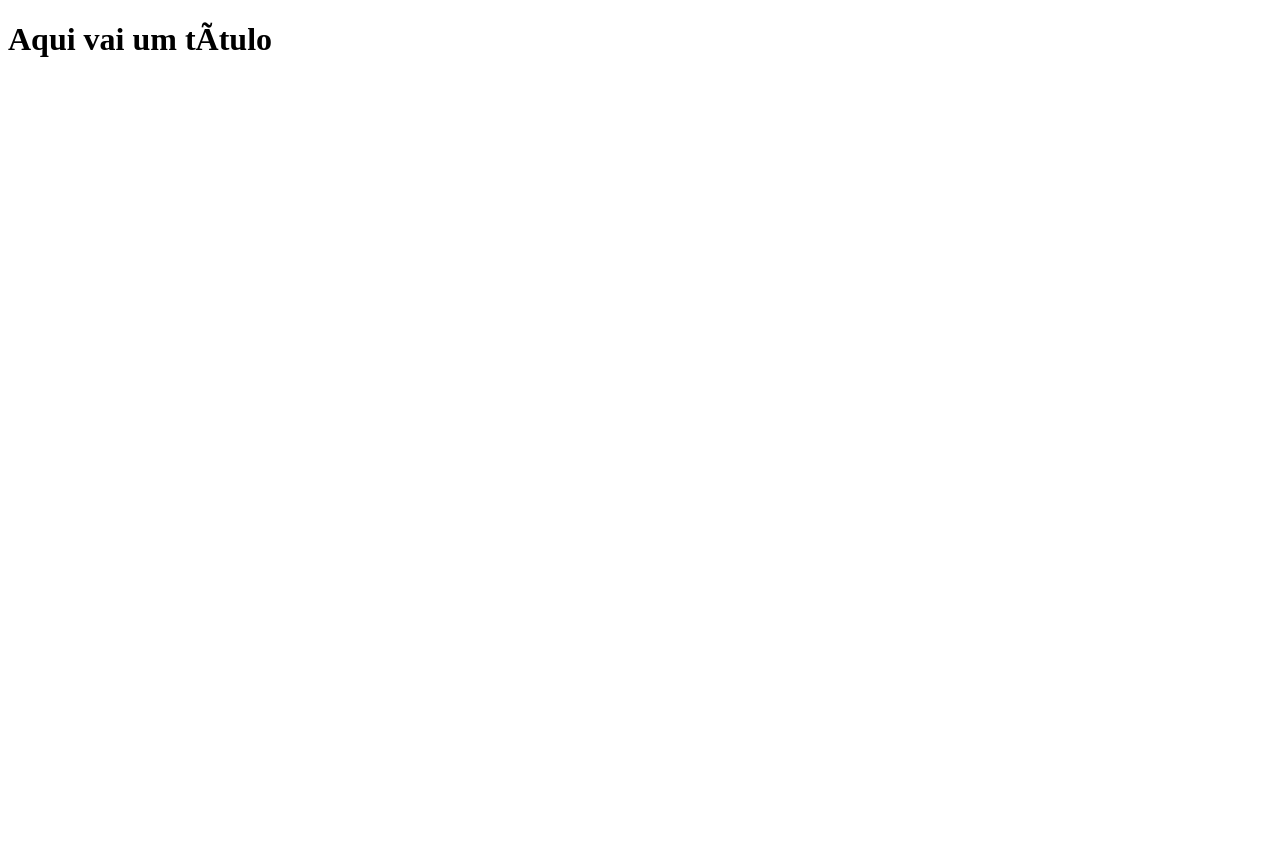
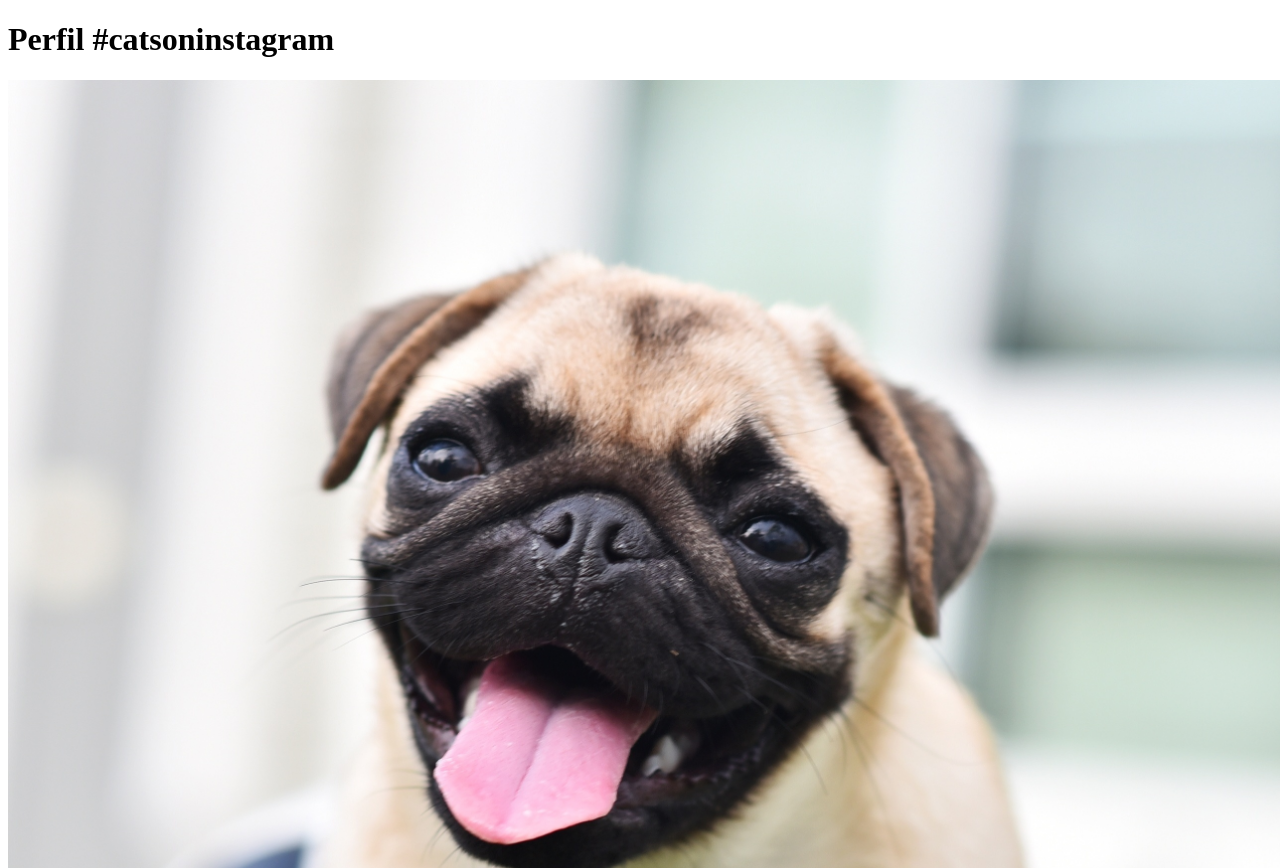
Before and after one commit to Lucas-Gabriel-dev/Atividade-Descomplica, a plain HTML site: page index.html in a window 1280 px wide. Shown: the top 868 px of the page. Before the commit the page ends 800 px from the top, so only its background shows below. Drawn offline with Linux system fonts and the light colour scheme.

Commit message:
Adicionado imagem de cachorro

```diff
--- a/index.html
+++ b/index.html
@@ -4,7 +4,7 @@
 
 <head>
 
-<title>Título da página</title>
+<title>Fanpage de Gatinhos</title>
 
 <meta charset=“utf-8”>
 
@@ -12,7 +12,9 @@
 
 <body>
 
-<h1>Aqui vai um título</h1>
+<h1>Perfil #catsoninstagram</h1>
+
+<img src="images/dog.jpg" style="width: 100vw;" />
 
 </body>
 
```
Also changed, not shown: images/dog.jpg (added).
